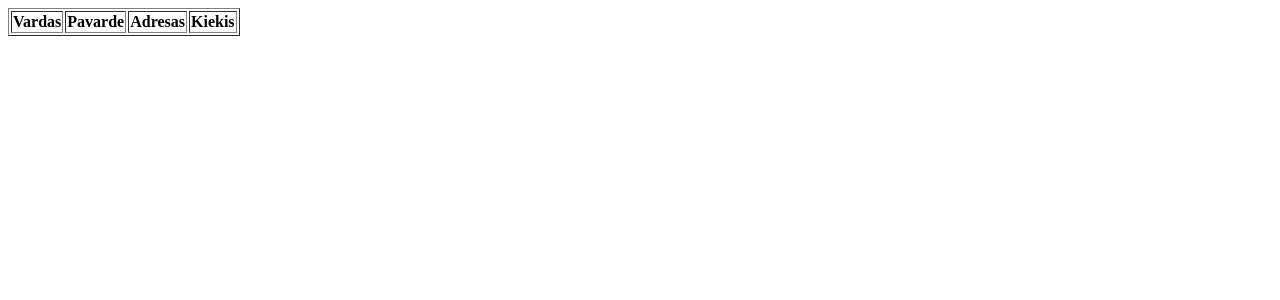
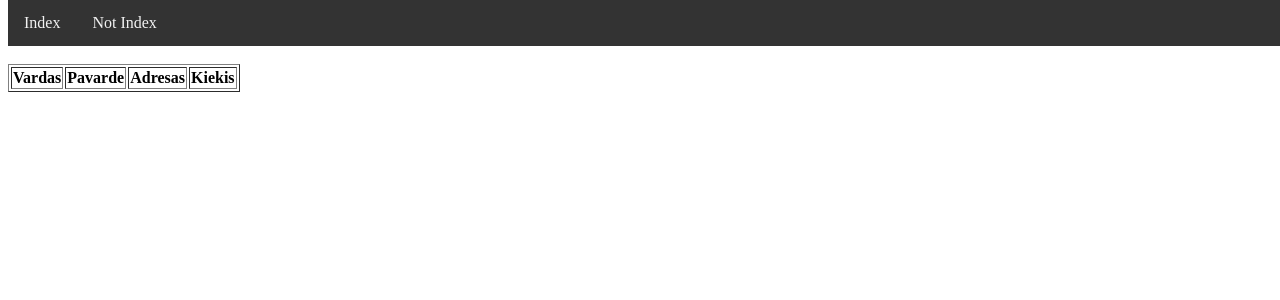
Before and after one commit to Sharemonster/nfqakademijapsl, a PHP site: page /notindex.php in a window 1280 px wide. Shown: the top 300 px of the page. Run offline with PHP 8.4, Linux system fonts and the light colour scheme; data that the repository does not hold is empty.

Commit message:
Hope it works

```diff
--- a/css.css
+++ b/css.css
@@ -3,3 +3,24 @@
     width: 50%;
     padding-top: 10px;
 }
+
+.navbar {
+    overflow: hidden;
+    background-color: #333;
+    position: fixed; /* Set the navbar to fixed position */
+    top: 0; /* Position the navbar at the top of the page */
+    width: 100%; /* Full width */
+}
+
+.navbar a {
+    float: left;
+    display: block;
+    color: #f2f2f2;
+    text-align: center;
+    padding: 14px 16px;
+    text-decoration: none;
+}
+
+.main {
+    margin-top: 30px; /* Add a top margin to avoid content overlay */
+}
--- a/index.php
+++ b/index.php
@@ -7,6 +7,12 @@
 </head>
 
 <body>
+
+ <div class="navbar">
+  <a href="index.php">Index</a>
+  <a href="notindex.php">Not Index</a>
+</div>
+
   <div class="center">
     <img src="images/product.png"/>
   </div>
--- a/notindex.php
+++ b/notindex.php
@@ -7,6 +7,16 @@
 </head>
 
 <body >
+
+ <div class="navbar">
+  <a href="index.php">Index</a>
+  <a href="notindex.php">Not Index</a>
+</div>
+
+<div class="main">
+  <p>Some text some text some text some text..</p>
+</div>
+
 <?php
 $url = getenv('JAWSDB_URL');
 		$dbparts = parse_url($url);
```
Also changed, not shown: apdoroti.php (+9 -0 lines).
